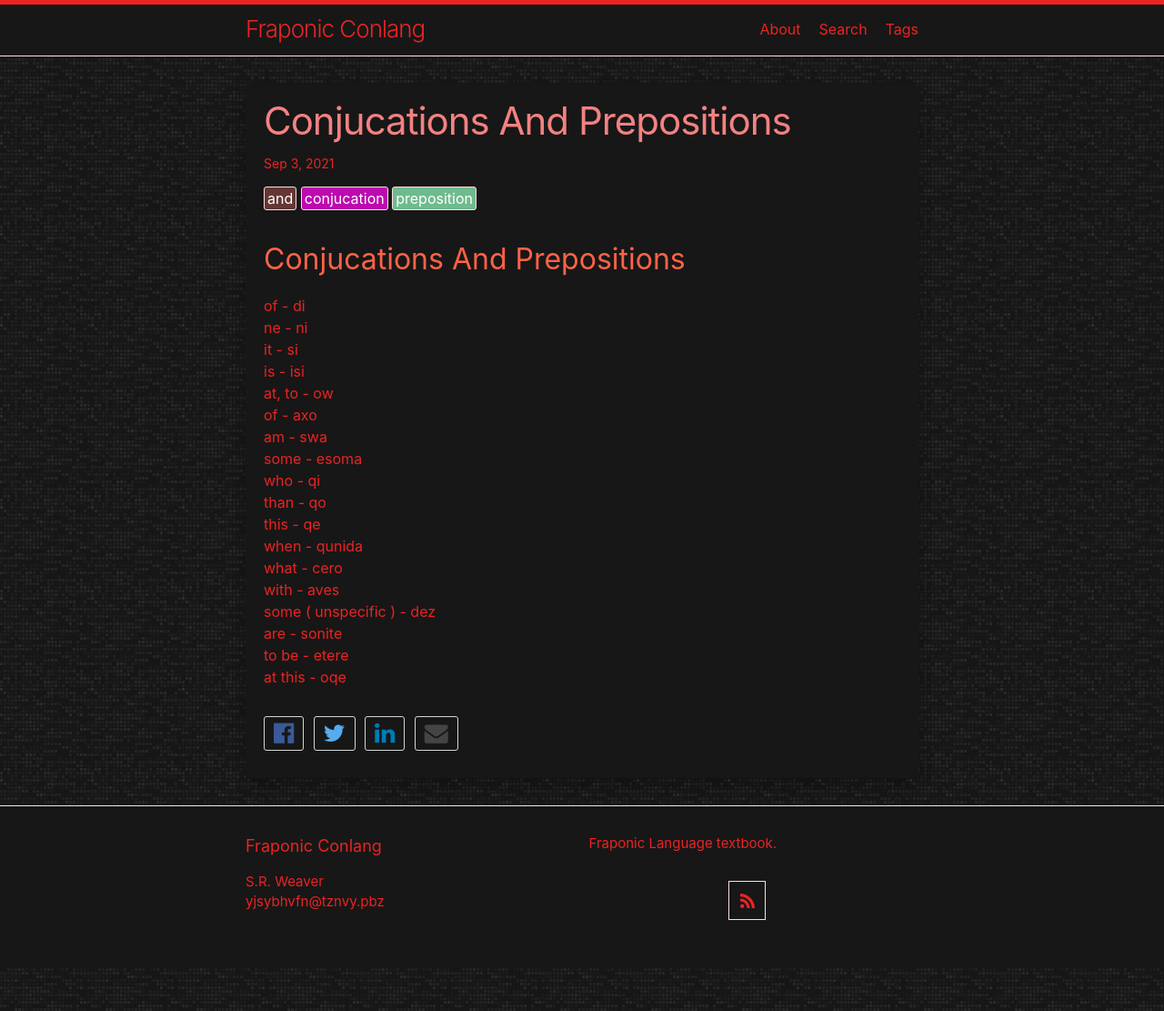
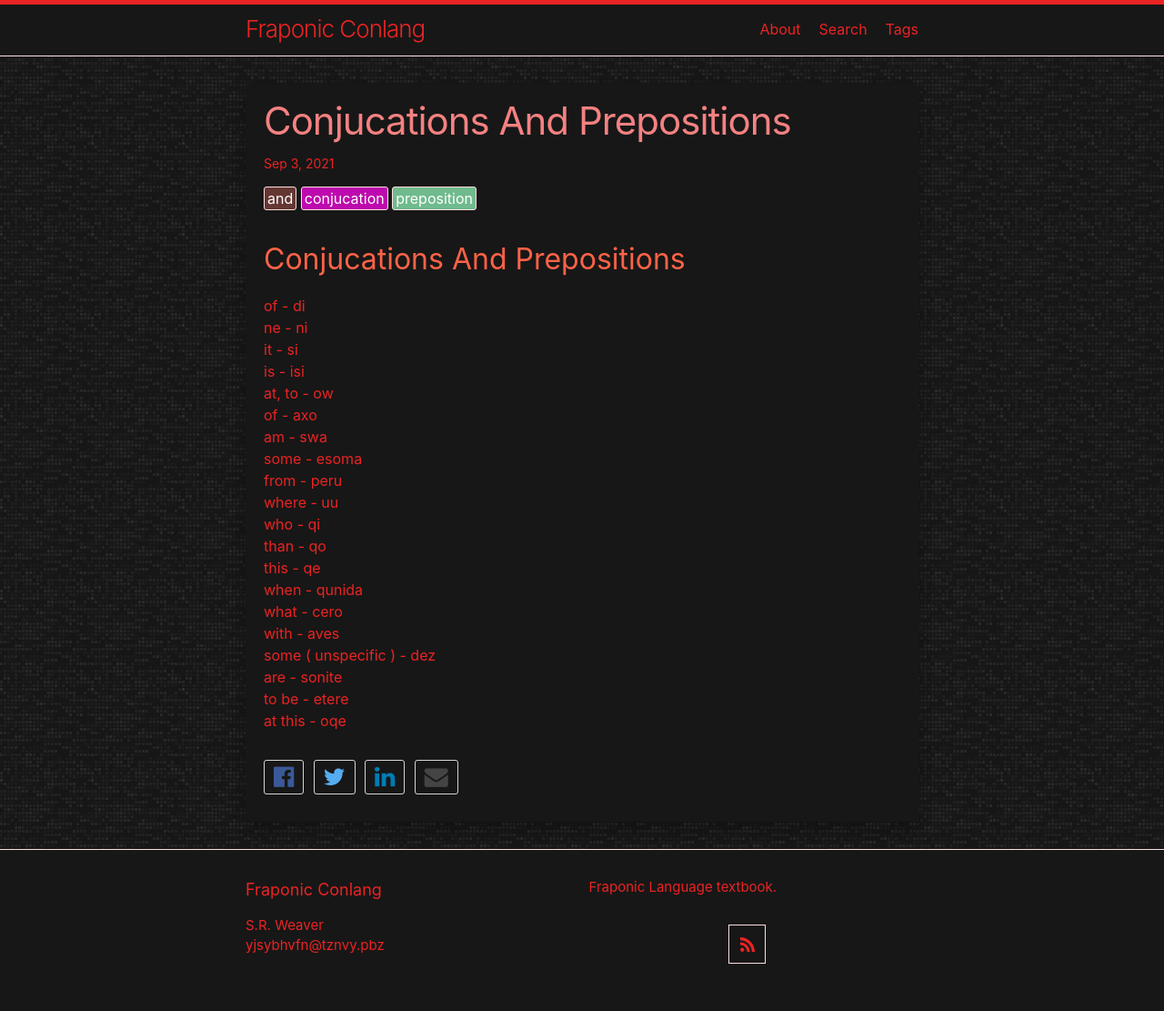
Before and after one commit to LWFlouisa/FraponicConlang, a Jekyll site: the page built from _posts/2021-09-03-conjucationandprepositions.md, in a window 1280 px wide. Shown: the whole page at 91% size. Built offline with Jekyll 4.4.1, drawn with Linux system fonts in a browser that asks for light colours.

Commit message:
Update 2021-09-03-conjucationandprepositions.md

```diff
--- a/_posts/2021-09-03-conjucationandprepositions.md
+++ b/_posts/2021-09-03-conjucationandprepositions.md
@@ -14,6 +14,8 @@ at, to - ow<br />
 of - axo<br />
 am - swa<br />
 some - esoma<br />
+from - peru<br />
+where - uu<br />
 who - qi<br />
 than - qo<br />
 this - qe<br />
```
